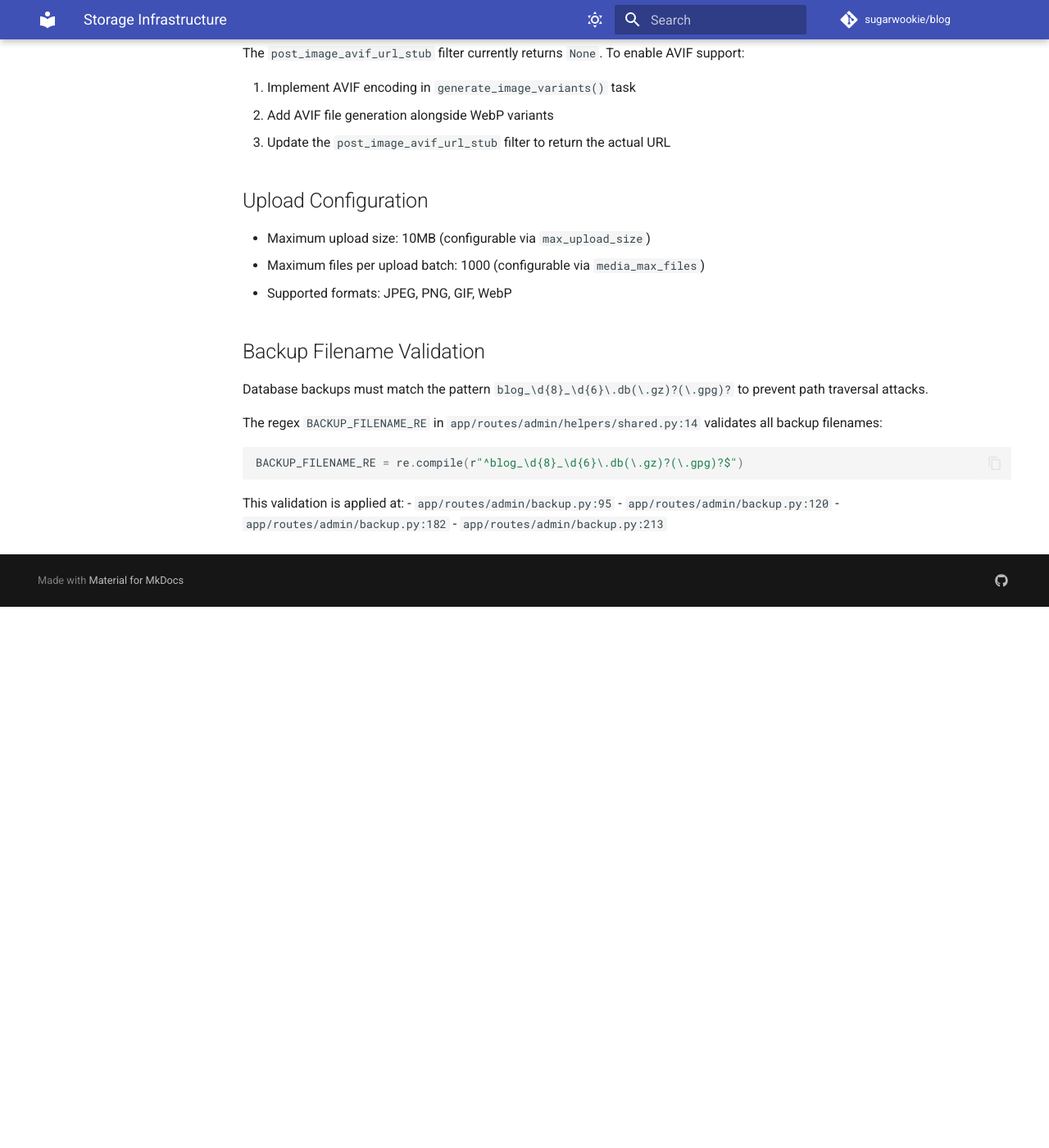
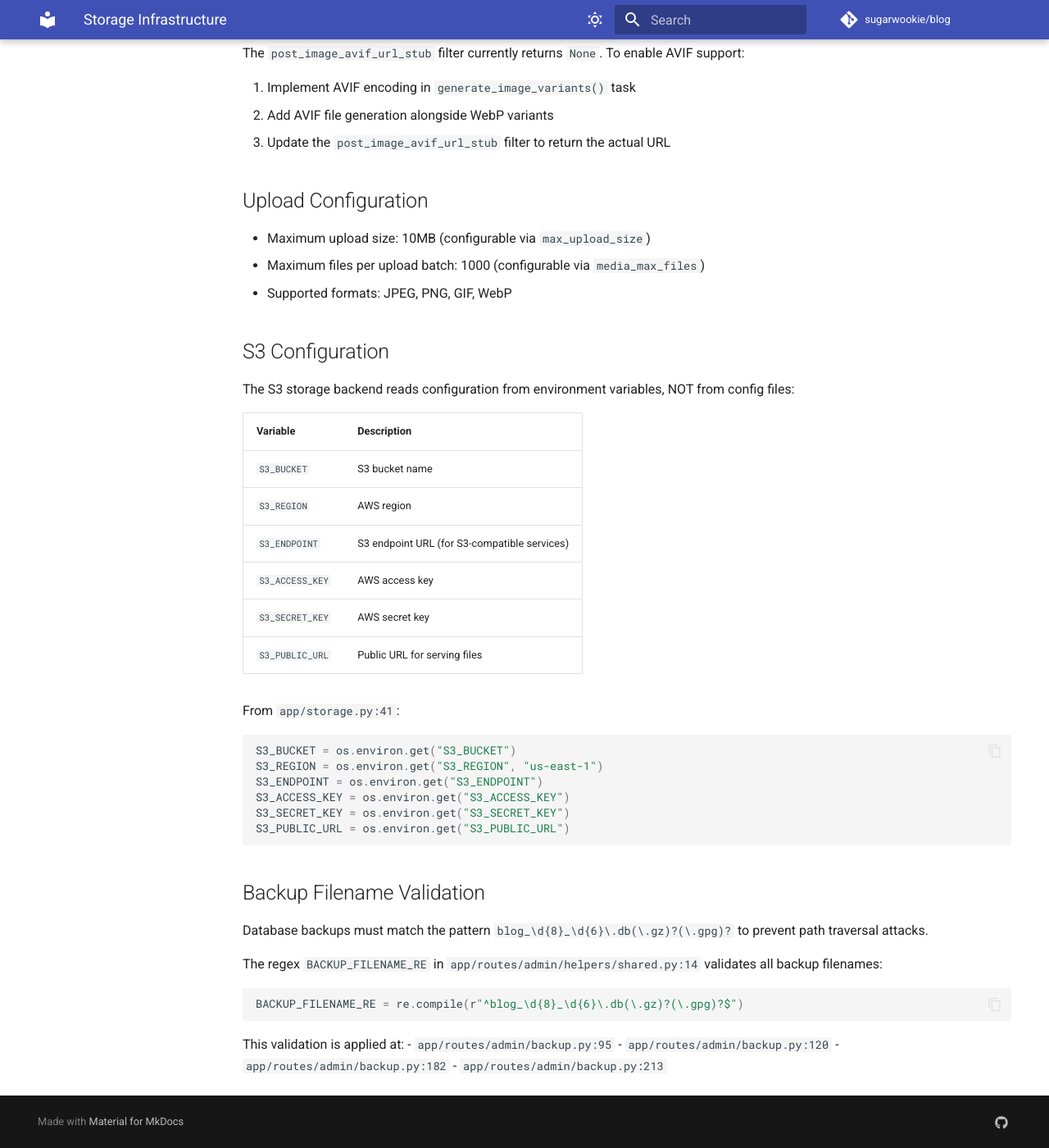
Before and after one commit to dbowm91/blog, an MkDocs documentation site: the page built from docs/infrastructure/storage.md, in a window 1280 px wide and 1400 px high, scrolled down 685 px. Shown: the whole window at 82% size. Built offline with MkDocs 1.6.1 and Material for MkDocs 9.7.7, drawn with Linux system fonts in a browser that asks for light colours; comment, search, counter and statistics services are not loaded; before the commit the page ends 1425 px from its top, so only the background shows below that.

Commit message:
docs(N-2.2): Clarify S3 uses environment variables in storage.md

````diff
--- a/docs/infrastructure/storage.md
+++ b/docs/infrastructure/storage.md
@@ -31,6 +31,29 @@ The `post_image_avif_url_stub` filter currently returns `None`. To enable AVIF s
 - Maximum files per upload batch: 1000 (configurable via `media_max_files`)
 - Supported formats: JPEG, PNG, GIF, WebP
 
+## S3 Configuration
+
+The S3 storage backend reads configuration from environment variables, NOT from config files:
+
+| Variable | Description |
+|----------|-------------|
+| `S3_BUCKET` | S3 bucket name |
+| `S3_REGION` | AWS region |
+| `S3_ENDPOINT` | S3 endpoint URL (for S3-compatible services) |
+| `S3_ACCESS_KEY` | AWS access key |
+| `S3_SECRET_KEY` | AWS secret key |
+| `S3_PUBLIC_URL` | Public URL for serving files |
+
+From `app/storage.py:41`:
+```python
+S3_BUCKET = os.environ.get("S3_BUCKET")
+S3_REGION = os.environ.get("S3_REGION", "us-east-1")
+S3_ENDPOINT = os.environ.get("S3_ENDPOINT")
+S3_ACCESS_KEY = os.environ.get("S3_ACCESS_KEY")
+S3_SECRET_KEY = os.environ.get("S3_SECRET_KEY")
+S3_PUBLIC_URL = os.environ.get("S3_PUBLIC_URL")
+```
+
 ## Backup Filename Validation
 
 Database backups must match the pattern `blog_\d{8}_\d{6}\.db(\.gz)?(\.gpg)?` to prevent path traversal attacks.
````
